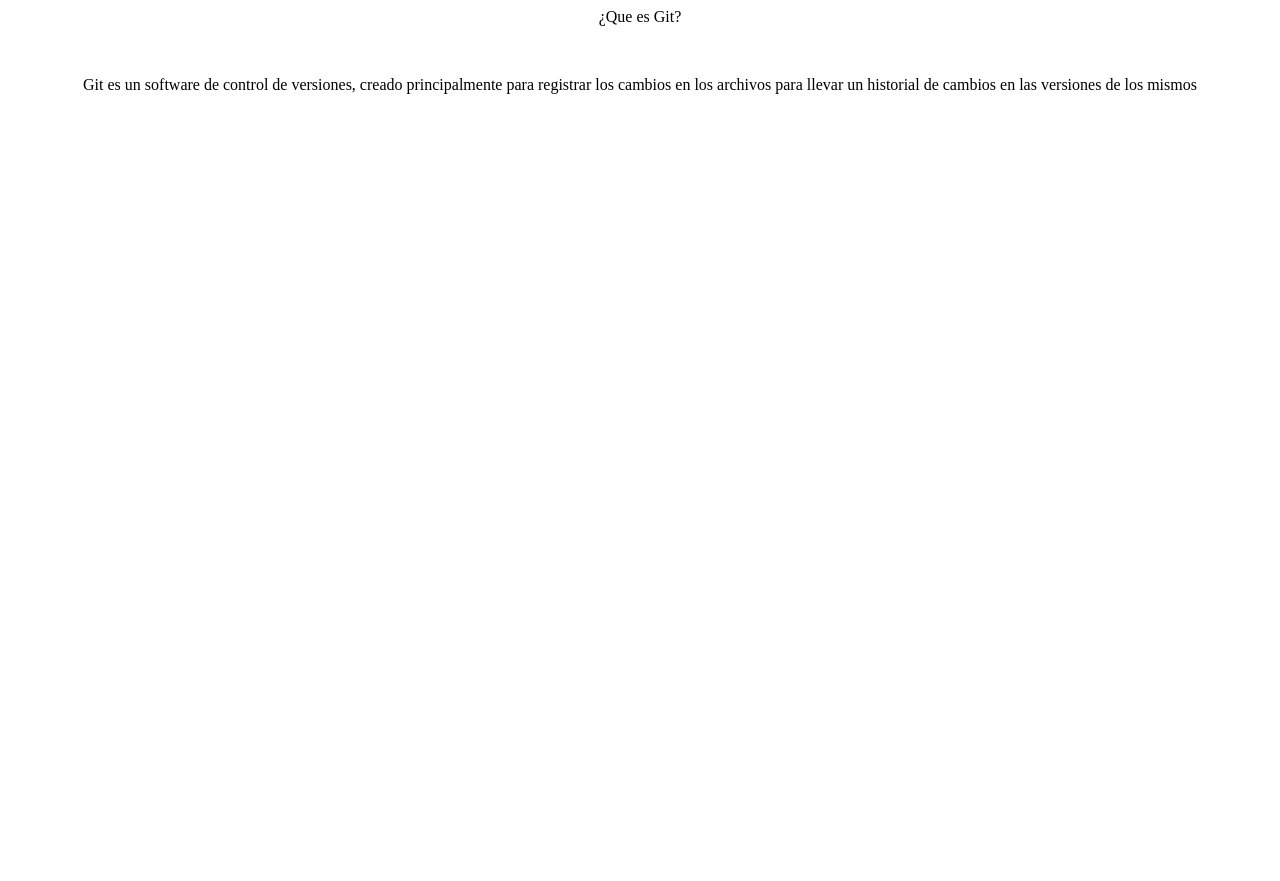
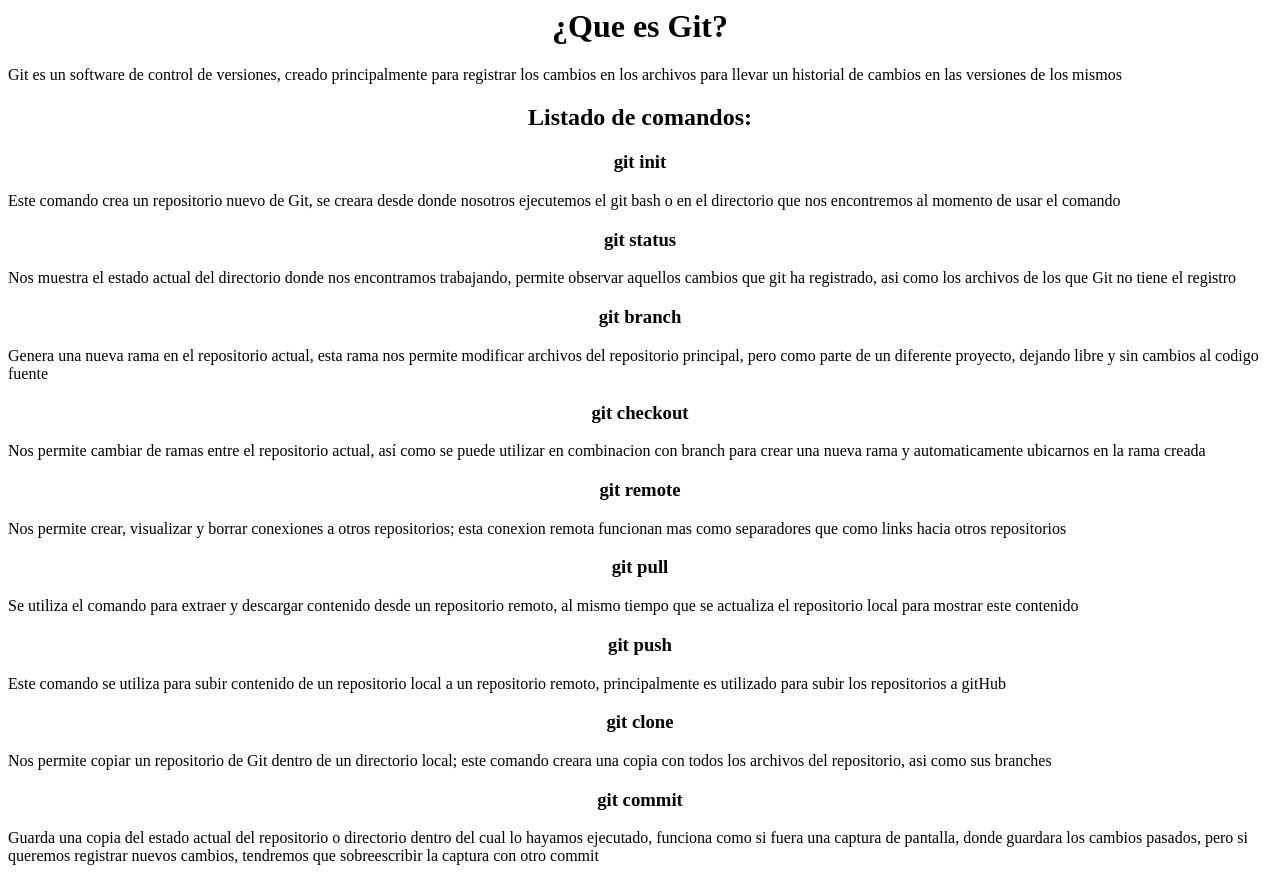
Before and after one commit to OsirisFoxyXD/HTML, a plain HTML site: page git.html in a window 1280 px wide. Before the commit the page ends 800 px from the top, so only its background shows below. Drawn offline with Linux system fonts and the light colour scheme.

Commit message:
git.html

```diff
--- a/git.html
+++ b/git.html
@@ -4,10 +4,26 @@
 
 	</HEAD>
 	<BODY>
-	<P><center> ¿Que es Git? <center></P><br>
+	<P><div align = "center"><h1> ¿Que es Git? </div></P>
 	<P> Git es un software  de control de versiones, creado principalmente para registrar los cambios en los archivos para llevar un historial de cambios en las versiones de los mismos </P>
-	<P><center>  </center></P>
-
-
-
+	<P><div align = "center"><h2> Listado de comandos: </div></P>
+	<P><div align = "center"><h3> git init </div> </P>
+	<P><div align = "left"> Este comando crea un repositorio nuevo de Git, se creara desde donde nosotros ejecutemos el git bash o en el directorio que nos encontremos al momento de usar el comando</div> </P>
+	<P> <div align = "center"><h3> git status </div> </P>
+	<P><div align = "left"> Nos muestra el estado actual del directorio donde nos encontramos trabajando, permite observar aquellos cambios que git ha registrado, asi como los archivos de los que Git no tiene el registro </div> </P>
+	<P> <div align = "center"><h3> git branch </div> </P>
+	<P> <div align = "left"> Genera una nueva rama en el repositorio actual, esta rama nos permite modificar archivos del repositorio principal, pero como parte de un diferente proyecto, dejando libre y sin cambios al codigo fuente </div></P>
+	<P> <div align = "center"><h3> git checkout </div> </P>
+	<P><div align = "left"> Nos permite cambiar de ramas entre el repositorio actual, así como se puede utilizar en combinacion con branch para crear una nueva rama y automaticamente ubicarnos en la rama creada </div> </P>
+	<P> <div align = "center"><h3> git remote </div></P>
+	<P> <div align = "left"> Nos permite crear, visualizar y borrar conexiones a otros repositorios; esta conexion remota funcionan mas como separadores que como links hacia otros repositorios </div> </P>
+	<P> <div align = "center"><h3> git pull </div> </P>
+	<P> Se utiliza el comando para extraer y descargar contenido desde un repositorio remoto, al mismo tiempo que se actualiza el repositorio local para mostrar este contenido </P>
+	<P> <div align = "center"><h3> git push </div> </P>
+	<P><div align = "left"> Este comando se utiliza para subir contenido de un repositorio local a un repositorio remoto, principalmente es utilizado para subir los repositorios a gitHub </div> </P>
+	<P> <div align = "center"><h3> git clone </div> </P>
+	<P> <div align = "left"> Nos permite copiar un repositorio de Git dentro de un directorio local; este comando creara una copia con todos los archivos del repositorio, asi como sus branches </div> </P>
+	<P> <div align = "center"><h3> git commit </div> </P>
+	<P> <div align = "left"> Guarda una copia del estado actual del repositorio o directorio dentro del cual lo hayamos ejecutado, funciona como si fuera una captura de pantalla, donde guardara los cambios pasados, pero si queremos registrar nuevos cambios, tendremos que sobreescribir la captura con otro commit </div></P>
 	</BODY>
+</HTML>
```
